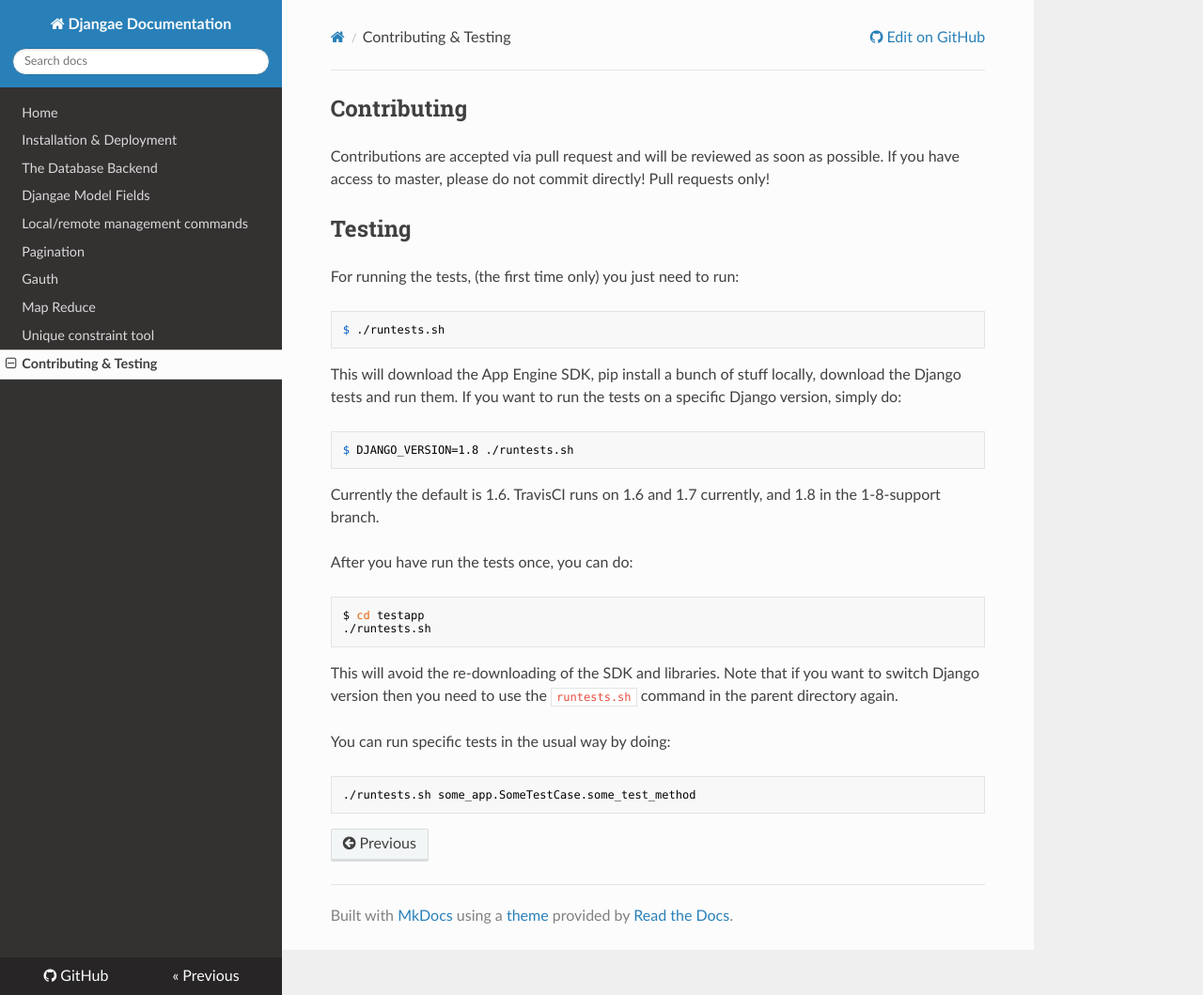
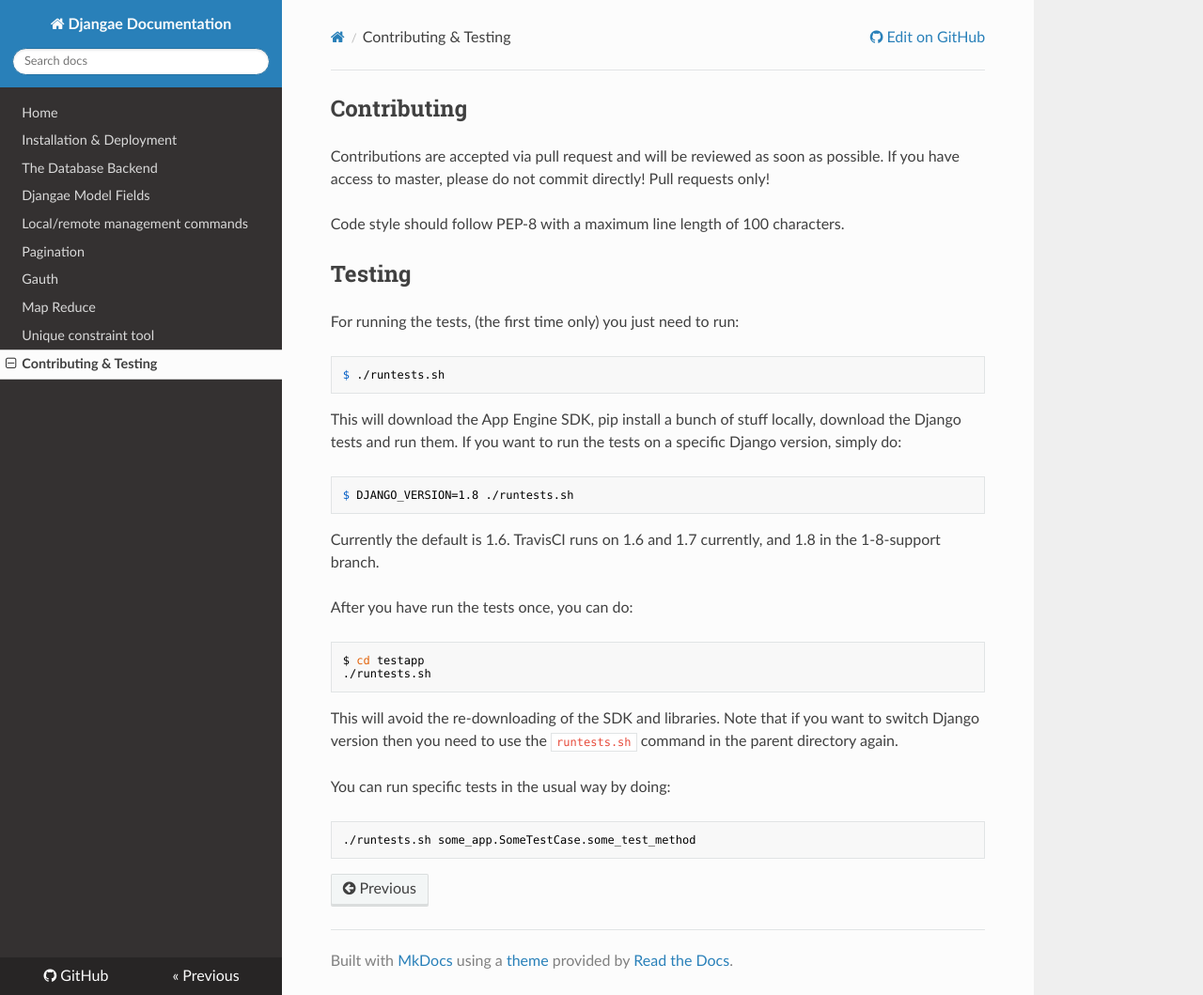
Before and after one commit to wittfabian/djangae, an MkDocs documentation site: the page built from docs/contributing.md, in a window 1280 px wide and 1059 px high. Shown: the whole window at 94% size. Built offline with MkDocs 1.6.1, drawn with Linux system fonts in a browser that asks for light colours; nearby versions of some CDN libraries; old or Windows-style settings are respelled for this version of MkDocs.

Commit message:
Adding a note about code style to the 'Contributing' section of the REAMDEs.

```diff
--- a/docs/contributing.md
+++ b/docs/contributing.md
@@ -1,6 +1,8 @@
 ## Contributing
 
 Contributions are accepted via pull request and will be reviewed as soon as possible. If you have access to master, please do not commit directly! Pull requests only!
+
+Code style should follow PEP-8 with a maximum line length of 100 characters.
 
 ## Testing
 
```
Also changed, not shown: README.md (+2 -0 lines).
